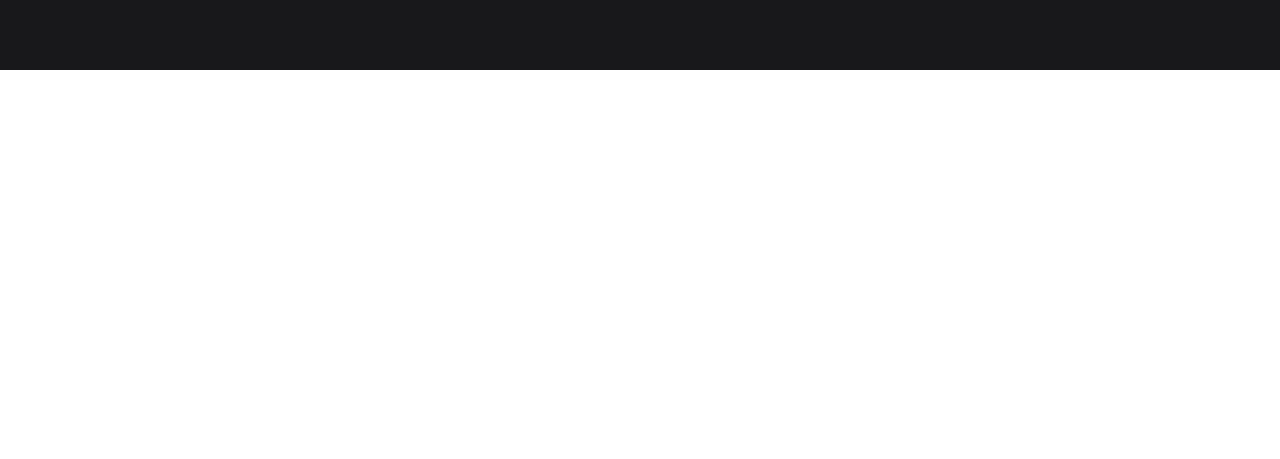
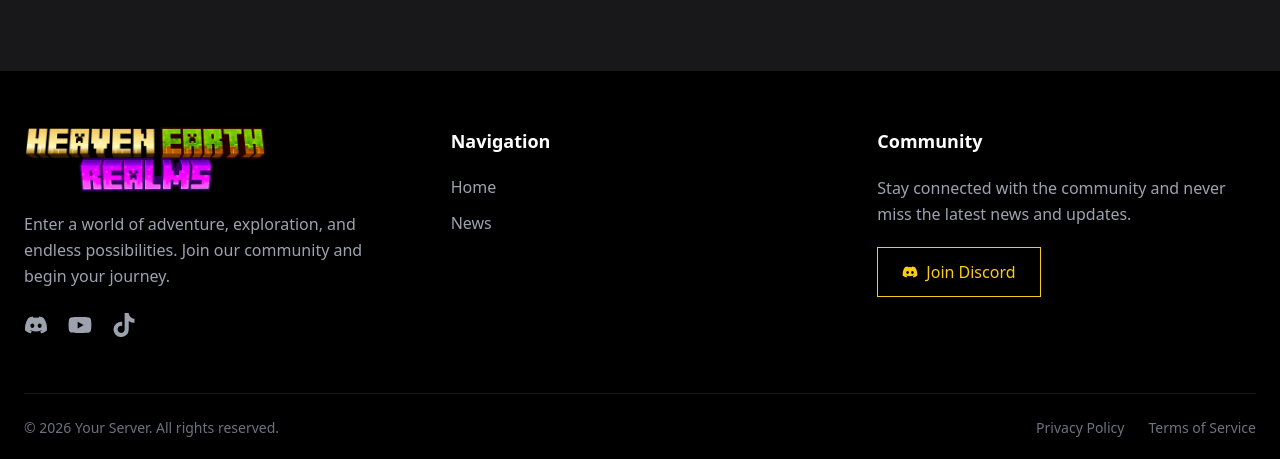
Before and after one commit to MuhammadFaizan144/Heaven_Earth_Realms, a React (Vite) app in the folder client/: page /news in a window 1280 px wide. Shown: the part 810-1269 px from the top of the page. Before the commit the page ends 880 px from the top, so only its background shows below. Built offline with nearby package versions, Linux system fonts and the light colour scheme.

Commit message:
add footer

```diff
--- a/client/src/App.jsx
+++ b/client/src/App.jsx
@@ -7,6 +7,7 @@ import Crates from './pages/Store/Crates'
 import Items from './pages/Items'
 import Classes from './pages/Classes'
 import Navbar from './components/Navbar'
+import Footer from './components/Footer'
 const App = () => {
   return (
     <BrowserRouter>
@@ -24,6 +25,7 @@ const App = () => {
         <Route path='/news' element={<News/>}/>
 
       </Routes>
+    <Footer/>
     </BrowserRouter>
   )
 }
--- /dev/null
+++ b/client/src/components/Footer.jsx
@@ -0,0 +1,128 @@
+import React from "react";
+import { FaDiscord, FaYoutube, FaTiktok } from "react-icons/fa";
+
+const footerLinks = [
+  { name: "Home", link: "/" },
+  { name: "News", link: "/news" },
+  // { name: "Store", link: "/store" },
+  // { name: "Community", link: "/community" },
+  // { name: "Items", link: "/items" },
+  // { name: "Classes", link: "/classes" },
+];
+
+const socialLinks = [
+  { name: "Discord", link: "/", icon: FaDiscord },
+  { name: "YouTube", link: "/", icon: FaYoutube },
+  { name: "TikTok", link: "/", icon: FaTiktok },
+];
+
+const Footer = () => {
+  return (
+    <footer className="w-full bg-black text-white border-t border-white/10">
+      <div className="max-w-[1480px] mx-auto px-6">
+
+        {/* Main Footer */}
+        <div className="py-14 grid grid-cols-1 md:grid-cols-3 gap-12">
+
+          {/* Logo / Description */}
+          <div className="flex flex-col items-start">
+            <img
+              src="/images/model01.png"
+              alt="logo"
+              className="h-16 w-auto mb-5"
+            />
+
+            <p className="text-gray-400 max-w-sm leading-relaxed">
+              Enter a world of adventure, exploration, and endless
+              possibilities. Join our community and begin your journey.
+            </p>
+
+            {/* Social Icons */}
+            <div className="flex items-center gap-5 mt-6">
+              {socialLinks.map((item, index) => {
+                const Icon = item.icon;
+
+                return (
+                  <a
+                    key={index}
+                    href={item.link}
+                    aria-label={item.name}
+                    className="text-2xl text-gray-400 hover:text-yellow-400 hover:-translate-y-1 transition-all duration-300"
+                  >
+                    <Icon />
+                  </a>
+                );
+              })}
+            </div>
+          </div>
+
+          {/* Navigation */}
+          <div>
+            <h3 className="text-lg font-semibold mb-5">
+              Navigation
+            </h3>
+
+            <ul className="space-y-3">
+              {footerLinks.map((item, index) => (
+                <li key={index}>
+                  <a
+                    href={item.link}
+                    className="text-gray-400 hover:text-yellow-400 transition-colors duration-200"
+                  >
+                    {item.name}
+                  </a>
+                </li>
+              ))}
+            </ul>
+          </div>
+
+          {/* Community */}
+          <div>
+            <h3 className="text-lg font-semibold mb-5">
+              Community
+            </h3>
+
+            <p className="text-gray-400 leading-relaxed mb-5">
+              Stay connected with the community and never miss
+              the latest news and updates.
+            </p>
+
+            <a
+              href="/"
+              className="inline-flex items-center gap-2 px-6 py-3 border border-yellow-400 text-yellow-400 hover:bg-yellow-400 hover:text-black transition-all duration-300"
+            >
+              <FaDiscord />
+              Join Discord
+            </a>
+          </div>
+        </div>
+
+        {/* Bottom Bar */}
+        <div className="border-t border-white/10 py-6 flex flex-col md:flex-row items-center justify-between gap-4 text-sm text-gray-500">
+          <p>
+            © {new Date().getFullYear()} Your Server. All rights reserved.
+          </p>
+
+          <div className="flex items-center gap-6">
+            <a
+              href="/privacy"
+              className="hover:text-white transition"
+            >
+              Privacy Policy
+            </a>
+
+            <a
+              href="/terms"
+              className="hover:text-white transition"
+            >
+              Terms of Service
+            </a>
+          </div>
+        </div>
+
+      </div>
+    </footer>
+  );
+};
+
+export default Footer;
--- a/client/src/components/Navbar.jsx
+++ b/client/src/components/Navbar.jsx
@@ -10,10 +10,10 @@ import {
 const navbarlinks = [
   { name: "Home", link: "/" },
   { name: "News", link: "/news" },
-  { name: "Store", link: "/" },
-  { name: "Community", link: "/" },
-  { name: "Items", link: "/" },
-  { name: "Classes", link: "/" },
+  // { name: "Store", link: "/" },
+  // { name: "Community", link: "/" },
+  // { name: "Items", link: "/" },
+  // { name: "Classes", link: "/" },
 ];
 
 const navIcons = [
```
